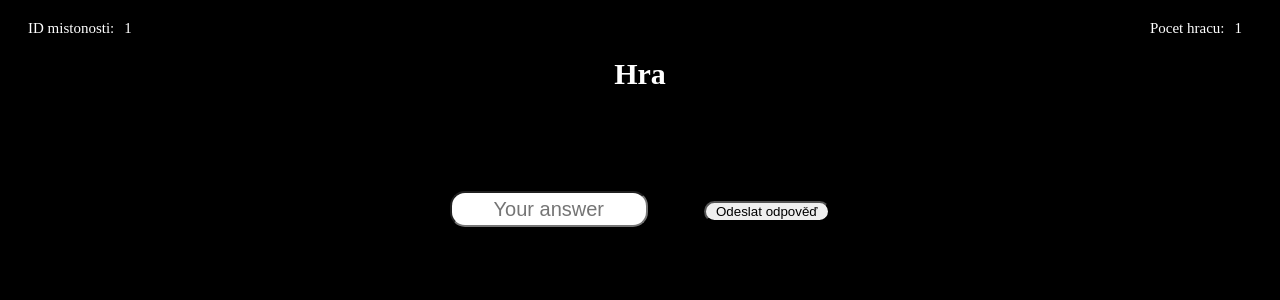
After one commit to Jkantakgit/web_game, a Flask app: template templates/game.html in a window 1280 px wide. The commit adds this page. Shown: the top 300 px of the page. Run offline with Flask 3, Linux system fonts and the light colour scheme; the template is opened without the code that fills it, so the values that code supplies are empty; parts of the project's set-up code (start-up, migrations or seed data) failed here and were passed over.

Commit message:
made template for each game stage

```diff
--- /dev/null
+++ b/templates/game.html
@@ -0,0 +1,31 @@
+<!DOCTYPE html>
+<html lang="cz">
+<head>
+    <meta http-equiv="refresh" content="1">
+    <link rel="stylesheet" href="styles.css">
+</head>
+<body class="caption">
+    <div class="container">
+        <div class="gameId">
+            <p>ID mistonosti: </p>
+            <p id="gameID">1</p>
+        </div>
+        <div class="players">
+            <p>Pocet hracu:</p>
+            <p id="playersNum">1</p>
+        </div>
+    </div>
+
+    <h1 class="game">Hra</h1>
+
+    <div id="game-section">
+        <p id="current-question-text"></p>
+        <input type="text" id="response" placeholder="Your answer" />
+        <button onclick="submitResponse()">Odeslat odpověď</button>
+        <div id="waiting-text" style="display: none;">
+            <p>Čekej než odpoví ostatní hráči...</p>
+        </div>
+    </div>
+
+</body>
+</html>
--- /dev/null
+++ b/templates/styles.css
@@ -0,0 +1,100 @@
+
+.caption{
+    color: white;
+    text-align: center;
+    font-size: 24px;
+    background-color: black;
+}
+
+
+.createGame{
+    text-align: left;
+    margin-bottom: 100px;
+
+}
+
+input{
+    border-radius:15px;
+    text-align: center;
+    width: 15%;
+    height: 30px;
+    font-size: 20px;
+    margin-right: 50px;
+}
+
+input:hover{
+    border-color: red;
+}
+
+button{
+    border-radius: 15px;
+    width: 10%;
+    height: 5%;
+}
+
+.joinGame{
+    text-align: left;
+}
+
+.gameId{
+    display: flex;
+    text-align: left;
+    font-size: 15px;
+}
+
+.gameId p{
+    margin: 0;
+    padding: 0;
+    margin-right: 10px;
+}
+
+.players{
+    display: flex;
+    text-align: right;
+    font-size: 15px;
+}
+
+.players p{
+    margin: 0;
+    padding: 0;
+    margin-right: 10px;
+}
+
+.container {
+    display: flex;
+    justify-content: space-between;
+    margin: 20px;
+}
+
+
+.game{
+    font-size: 30px;
+    margin-bottom: 100px;
+}
+
+.end{
+    text-align: left;
+}
+
+.playAgain{
+    text-align: center;
+}
+.playAgain:hover{
+    border-color: red;
+    border-width: 3px;
+    cursor: pointer;
+}
+
+.playAgainDiv{
+    text-align: left;
+    margin-top: 40px;
+}
+
+
+#butt {
+    position: absolute; /* Allows free movement */
+    padding: 10px 20px;
+    font-size: 16px;
+    cursor: pointer;
+    transition: transform 0.1s ease-in-out; /* Smooth movement */
+}
```
Also changed, not shown: templates/end.html (added, +74 -0 lines), templates/index.html (+7 -8 lines), templates/lobby.html (added, +27 -0 lines).
